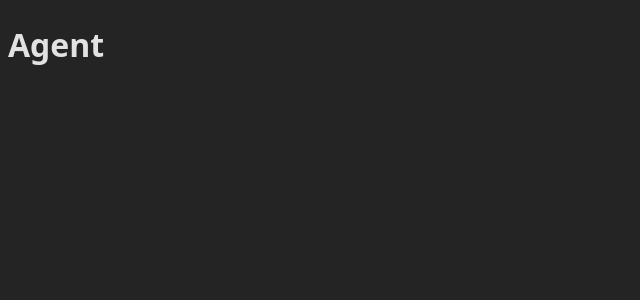
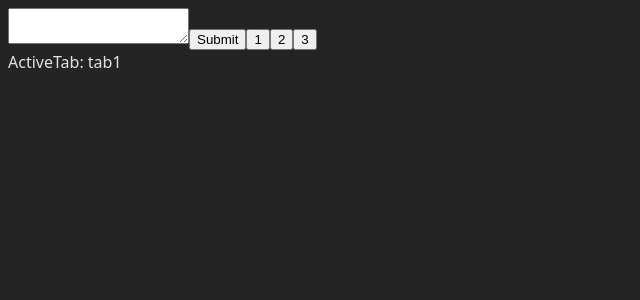
Before and after one commit to chuanqisun/react-agent-hooks, a React (Vite) app: page / in a window 1280 px wide. Shown: the top 300 px of the page, without its empty margins (0-640 px from the left). Built offline with nearby package versions, Linux system fonts and the light colour scheme.

Commit message:
add poc code

```diff
--- a/package.json
+++ b/package.json
@@ -9,14 +9,17 @@
     "preview": "vite preview"
   },
   "dependencies": {
+    "openai": "^4.92.1",
     "react": "^19.1.0",
-    "react-dom": "^19.1.0"
+    "react-dom": "^19.1.0",
+    "zod": "^3.24.2"
   },
   "devDependencies": {
     "@types/react": "^19.0.10",
     "@types/react-dom": "^19.0.4",
     "@vitejs/plugin-react": "^4.3.4",
     "globals": "^15.15.0",
+    "prettier": "^3.5.3",
     "typescript": "~5.7.2",
     "vite": "^6.2.0"
   }
--- a/src/main.tsx
+++ b/src/main.tsx
@@ -1,21 +1,42 @@
-import { StrictMode, useState } from 'react'
-import { createRoot } from 'react-dom/client'
-import './index.css'
+import { createContext, StrictMode, useState } from "react";
+import { createRoot } from "react-dom/client";
+import { z } from "zod";
+import "./index.css";
 
+const AgentStateContext = createContext({});
 
+createRoot(document.getElementById("root")!).render(
+  <StrictMode>
+    <AgentStateContext value={{}}>
+      <App />
+    </AgentStateContext>
+  </StrictMode>,
+);
 
-createRoot(document.getElementById('root')!).render(
-  <StrictMode>
-    <App />
-  </StrictMode>,
-)
+function useAgentState(name: string, schema: any, initialValue: any) {
+  const [state, setState] = useState<any>(initialValue);
+  return [state, setState];
+}
 
 function App() {
-  const [count, setCount] = useState(0)
+  const [tab, setTab] = useAgentState(
+    "activeTab",
+    {
+      activeTabName: z.enum(["tab1", "tab2", "tab3"]),
+    },
+    "tab1",
+  );
 
   return (
     <>
-      <h1>Agent</h1>
+      <div>
+        <textarea className="input-box"></textarea>
+        <button>Submit</button>
+        <button onClick={() => setTab("tab1")}>1</button>
+        <button onClick={() => setTab("tab2")}>2</button>
+        <button onClick={() => setTab("tab3")}>3</button>
+        <div>ActiveTab: {tab}</div>
+      </div>
     </>
-  )
+  );
 }
```
Also changed, not shown: 2 other files (tests, documents, lock files or other folders).
